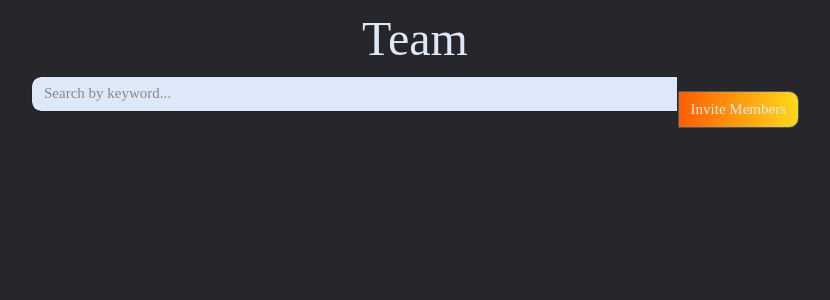
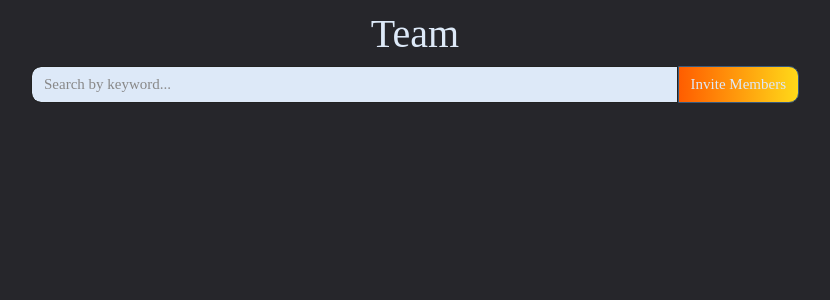
Before and after one commit to RGBHack/Spark, a Flask app: page /members/1 in a window 1280 px wide. Shown: the top 300 px of the page, without its empty margins (225-1055 px from the left). Run offline with Flask 2, Linux system fonts and the light colour scheme; some libraries are stand-ins or nearby versions; some web fonts are replaced.

Commit message:
you should style the actual element not the entire div

```diff
--- a/server/src/templates/members.html
+++ b/server/src/templates/members.html
@@ -75,8 +75,8 @@
   </head>
 
   <body>
-    <div class="b-cont" style="width: 60vw; margin: 0 auto; margin-top: 10px; font-size: 2.5rem;">
-      <h1 align="center" style="color: #dde9f8;">
+    <div class="b-cont" style="width: 60vw; margin: 0 auto; margin-top: 10px;">
+      <h1 align="center" style="color: #dde9f8; font-size: 2.5rem;">
         Team
       </h1>
       <div class="input-group">
```
